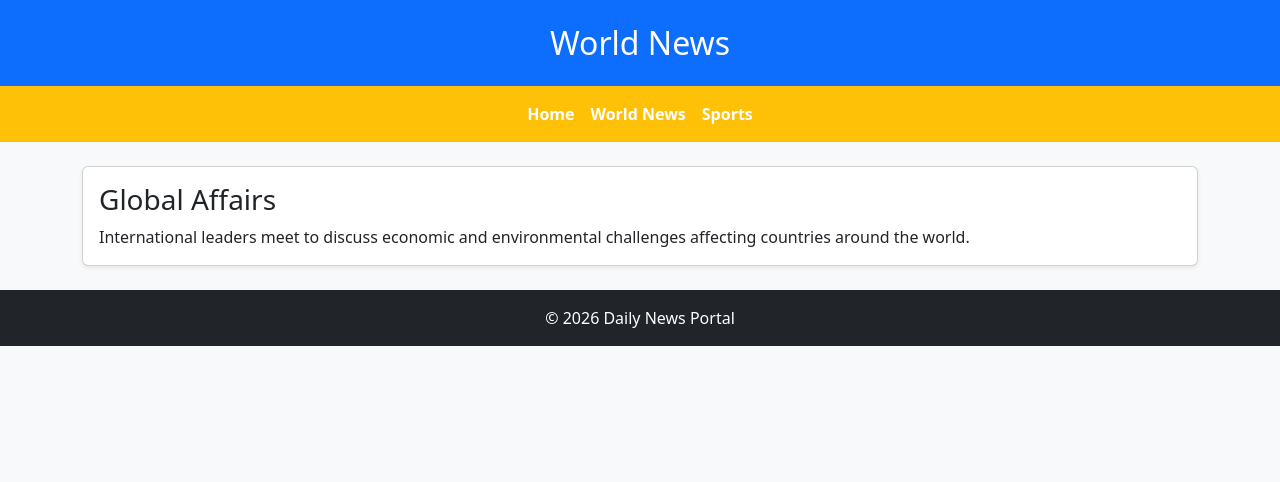
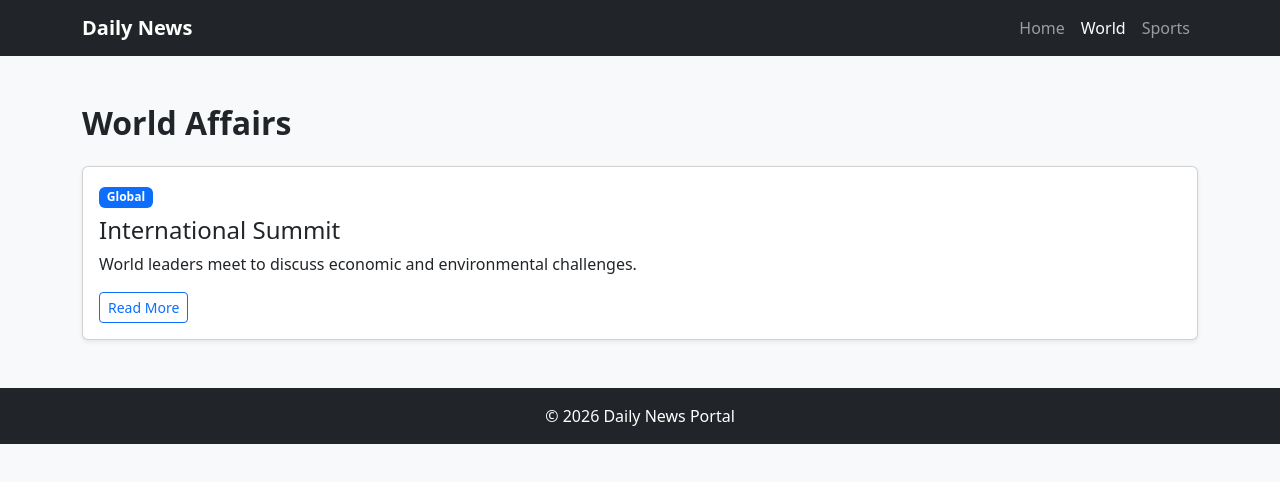
Before and after one commit to Arsath-03/News-Portal-Bootstrap-, a plain HTML site: page world.html in a window 1280 px wide. Drawn offline with nearby package versions, Linux system fonts and the light colour scheme.

Commit message:
update world.html

```diff
--- a/world.html
+++ b/world.html
@@ -1,60 +1,51 @@
 <!doctype html>
 <html lang="en">
-
   <head>
-    <meta charset="UTF-8">
-    <meta name="viewport" content="width=device-width, initial-scale=1">
+    <meta charset="UTF-8" />
+    <meta name="viewport" content="width=device-width, initial-scale=1" />
     <title>World News</title>
-
-
-    <link href="https://cdn.jsdelivr.net/npm/bootstrap@5.3.2/dist/css/bootstrap.min.css" rel="stylesheet">
+    <link
+      href="https://cdn.jsdelivr.net/npm/bootstrap@5.3.2/dist/css/bootstrap.min.css"
+      rel="stylesheet"
+    />
   </head>
 
   <body class="bg-light">
-
-
-    <header class="bg-primary text-white text-center py-4">
-        <h2 class="mb-0">World News</h2>
-    </header>
-
-
-    <nav class="navbar navbar-expand-sm navbar-dark bg-warning">
-        <div class="container justify-content-center">
-            <ul class="navbar-nav">
+    <nav class="navbar navbar-expand-lg navbar-dark bg-dark sticky-top">
+      <div class="container">
+        <a class="navbar-brand fw-bold" href="index.html">Daily News</a>
+        <ul class="navbar-nav ms-auto">
           <li class="nav-item">
-                    <a class="nav-link text-white fw-bold" href="index.html">Home</a>
+            <a class="nav-link" href="index.html">Home</a>
           </li>
           <li class="nav-item">
-                    <a class="nav-link text-white fw-bold active" href="world.html">World News</a>
+            <a class="nav-link active" href="world.html">World</a>
           </li>
           <li class="nav-item">
-                    <a class="nav-link text-white fw-bold" href="sports.html">Sports</a>
+            <a class="nav-link" href="sports.html">Sports</a>
           </li>
         </ul>
       </div>
     </nav>
 
-
-    <div class="container my-4">
+    <div class="container my-5">
+      <h2 class="fw-bold mb-4">World Affairs</h2>
       <div class="card shadow-sm">
         <div class="card-body">
-                <h3 class="card-title">Global Affairs</h3>
+          <span class="badge bg-primary mb-2">Global</span>
+          <h4 class="card-title">International Summit</h4>
           <p class="card-text">
-                    International leaders meet to discuss economic and environmental
-                    challenges affecting countries around the world.
+            World leaders meet to discuss economic and environmental challenges.
           </p>
+          <a href="#" class="btn btn-outline-primary btn-sm">Read More</a>
         </div>
       </div>
     </div>
-
 
     <footer class="bg-dark text-white text-center py-3">
       <p class="mb-0">&copy; 2026 Daily News Portal</p>
     </footer>
 
-
     <script src="https://cdn.jsdelivr.net/npm/bootstrap@5.3.2/dist/js/bootstrap.bundle.min.js"></script>
-
   </body>
-
 </html>
```
Lines whose indentation alone changed are shown as unchanged.
